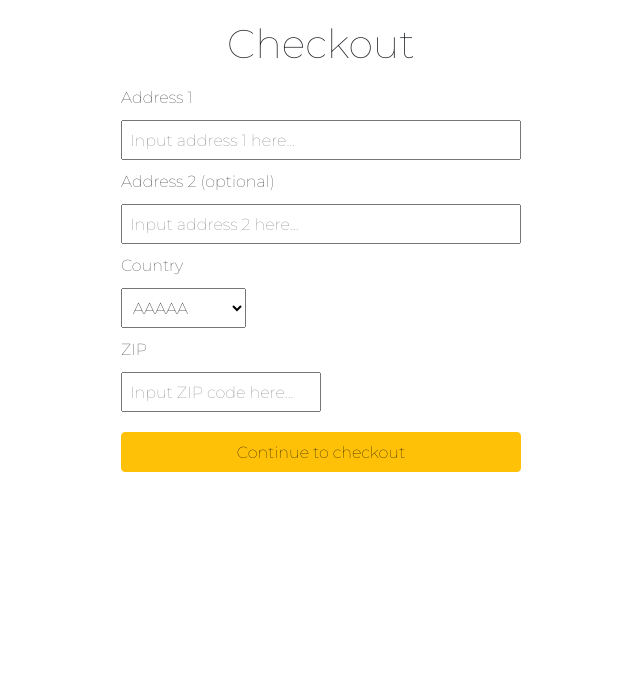
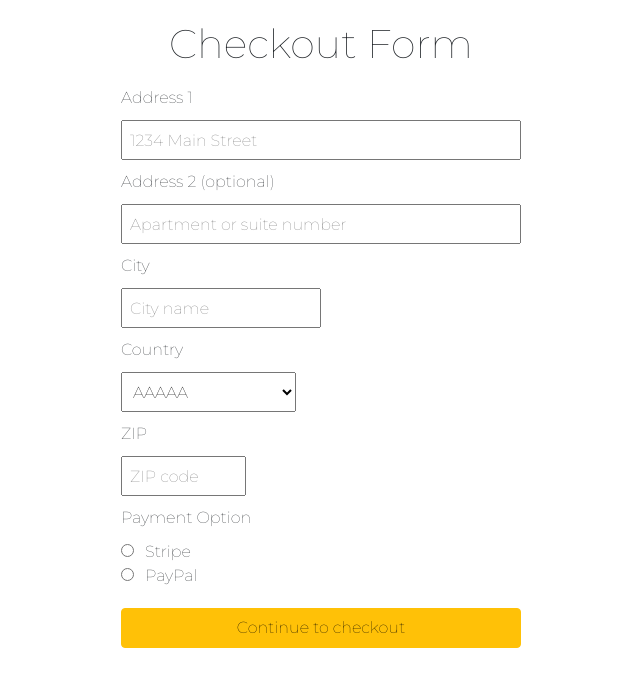
Before and after one commit to daoyeyemi/oyeda-ecom, a Django app: page /checkout/ in a window 1280 px wide; the page is wider, and only the part inside the window is pictured. Shown: the part 50-737 px from the top of that part, without its empty margins (319-959 px from the left). Run offline with Django 3.2, Linux system fonts and the light colour scheme; some libraries are stand-ins or nearby versions.

Commit message:
made some form adjustments to checkout page

```diff
--- a/oyeda/forms.py
+++ b/oyeda/forms.py
@@ -1,7 +1,22 @@
 from django.contrib.auth.forms import UserCreationForm
 from django.contrib.auth.models import User
+from django import forms
+# from django_countries import CountryField
+
+PAYMENT_CHOICES = (
+        ('S', 'Stripe'),
+        ('P', 'PayPal')
+    )
 
 class CreateUser(UserCreationForm):
     class Meta:
         model = User
         fields = ['first_name', 'last_name', 'username', 'email', 'password1', 'password2']
+
+class CheckoutForm(forms.Form):
+    street_address = forms.CharField()
+    street_address_2 = forms.CharField(required=False)
+    city = forms.CharField()
+    zip = forms.IntegerField()
+    # country = CountryField(blank_label='(Select country)')
+    payment_option = forms.ChoiceField(widget=forms.RadioSelect, choices=PAYMENT_CHOICES)
--- a/oyeda/urls.py
+++ b/oyeda/urls.py
@@ -9,7 +9,7 @@ urlpatterns = [
     path('products/<slug>/', views.ShoeDetailView.as_view(), name='individual-product'),
     path('signup/', views.signup, name='signup'),
     path('login/', views.login_page, name='login'),
-    path('checkout/', views.checkout, name='checkout'),
+    path('checkout/', views.CheckoutView.as_view(), name='checkout'),
     path('order-summary/', views.OrderSummary.as_view(), name='order-summary'),
     path('logout/', views.user_logout, name='user_logout'),
     path('add-to-cart/<slug>/', views.add_to_cart, name="add-to-cart"),
--- a/oyeda/views.py
+++ b/oyeda/views.py
@@ -3,14 +3,27 @@ from django.shortcuts import render, redirect, get_object_or_404
 from .models import Shoe, OrderList, OrderedItem
 from django.views.generic import DetailView, View
 from django.contrib.auth.forms import UserCreationForm
-from .forms import CreateUser
+from .forms import CreateUser, CheckoutForm, PAYMENT_CHOICES
 from django.contrib import messages
 from django.core.exceptions import ObjectDoesNotExist
 from django.contrib.auth import authenticate, login, logout, get_user_model
 from django.contrib.auth.mixins import LoginRequiredMixin
 from django.contrib.auth.decorators import login_required
+
 # request is an object django uses to send metadata throughout the project
 # request.user.first_name
+class CheckoutView(View):
+    # gets data
+    def get(self, request):
+        payment_choices = [('S', 'Stripe'), ('P', 'PayPal')]
+        form = CheckoutForm()
+
+        context = {
+            'form' : form,
+            'payment_choices' : payment_choices
+        }
+
+        return render(request, 'checkout.html', context)
 
 def home(request):
     current_user = request.user
@@ -42,8 +55,6 @@ def user_logout(request):
     print('Hell yeahhhhhhh')
     # return redirect('oyeda:login')
     return render(request, 'home.html')
-
-
 
 def checkout(request):
     return render(request, 'checkout.html')
--- a/oyedaecom/settings.py
+++ b/oyedaecom/settings.py
@@ -24,8 +24,10 @@ INSTALLED_APPS = [
     'django.contrib.sessions',
     'django.contrib.messages',
     'django.contrib.staticfiles',
+    'django_countries',
     'oyeda',
-    'bootstrap4'
+    'bootstrap4',
+
 ]
 
 MIDDLEWARE = [
--- a/templates/checkout.html
+++ b/templates/checkout.html
@@ -1,39 +1,52 @@
 {% extends 'base.html' %}
 
 {% block content %}
-    <h1 style="text-align: center; margin-top: 20px;">Checkout</h1>
-    <form style="text-align: left; width: 400px; margin-left: auto; margin-right: auto;">
+    <h1 style="text-align: center; margin-top: 20px;">Checkout Form</h1>
+    <form method="POST" style="text-align: left; width: 400px; margin-left: auto; margin-right: auto;">
+        {% csrf_token %}
         <div>
             <label style="margin: 10px 0px 10px 0px;">Address 1</label>
             <div>
-                <input class="checkout-input" style="height: 40px; width: 100%; padding-left: 7px;" type="text" placeholder="Input address 1 here..."></input>
+                <input class="checkout-input" style="height: 40px; width: 100%; padding-left: 7px;" type="text" placeholder="1234 Main Street" />
             </div>
         </div>
         <div>
             <label style="margin: 10px 0px 10px 0px;">Address 2 (optional)</label>
             <div>
-                <input class="checkout-input" style="height: 40px; width: 100%; padding-left: 7px;" type="text" placeholder="Input address 2 here..."></input>
+                <input class="checkout-input" style="height: 40px; width: 100%; padding-left: 7px;" type="text" placeholder="Apartment or suite number" />
             </div>
         </div>
         <div>
+            <label style="margin: 10px 0px 10px 0px;">City</label>
+            <div>
+                <input class="checkout-input" style="height: 40px; width: 200px; padding-left: 7px;" type="text" placeholder="City name" />
+            </div>
+        <div>
             <label style="margin: 10px 0px 10px 0px;">Country</label>
             <div>
-                <select style="height: 40px; padding-left: 7px; width: 125px;">
-                    <option>AAAAA</option>
+                <select style="height: 40px; padding-left: 7px; width: 175px;">
+                    <option selected>AAAAA</option>
                     <option>SSSSS</option>
                     <option>DDDDD</option>
                 </select>
             </div>
-
         </div>
         <div>
             <label style="margin: 10px 0px 10px 0px;">ZIP</label>
             <div>
-                <input class="checkout-input" style="height: 40px; width: 200px; padding-left: 7px;" placeholder="Input ZIP code here..." type="text"></input>
+                <input class="checkout-input" style="height: 40px; width: 125px; padding-left: 7px;" placeholder="ZIP code" type="text" />
             </div>
         </div>
-        <input style="margin: 20px 0px 20px 0px; width: 100%; height: 40px;" value="Continue to checkout" class="btn btn-warning"  />
-
+        <div>
+            <label style="margin: 10px 0px 10px 0px;">Payment Option</label>
+            {% for value, name in payment_choices %}
+                <div>
+                    <input type="radio" name='payment_option' value="{{ value }}" />
+                    <label style="margin-left: 7px;">{{ name }}</label>
+                </div>
+            {% endfor %}
+        </div>
+        <input style="margin: 20px 0px 20px 0px; width: 100%; height: 40px;" type="submit" value="Continue to checkout" class="btn btn-warning"  />
     </form>
 
 
```
Also changed, not shown: db.sqlite3.
